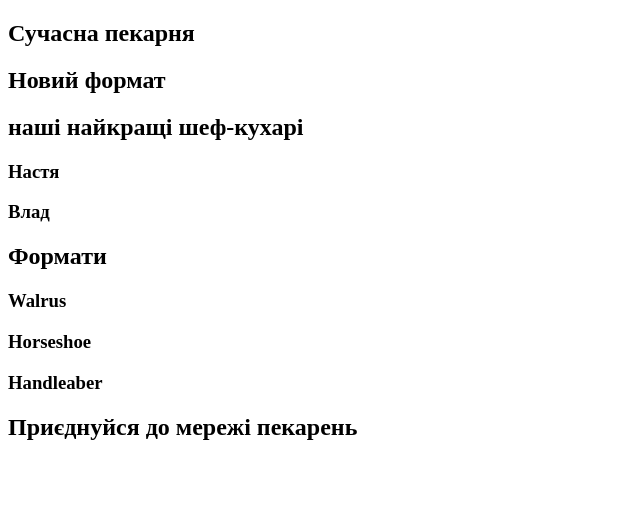
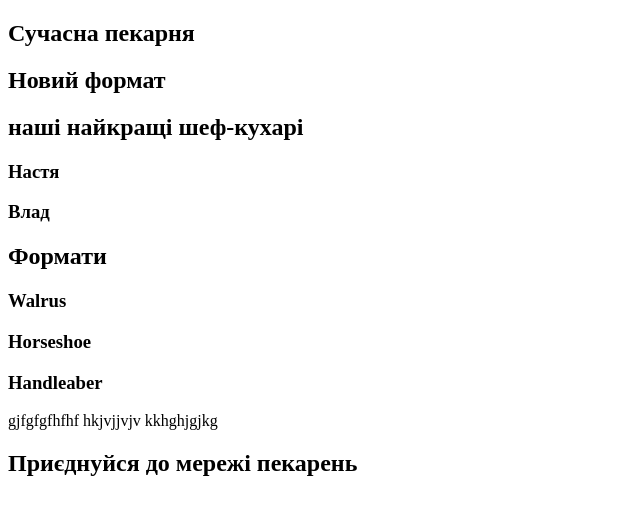
Before and after one commit to 23street/genius-test, a plain HTML site: page index.html in a window 1280 px wide. Shown: the whole page, without its empty margins (0-640 px from the left). Drawn offline with Linux system fonts and the light colour scheme.

Commit message:
3 lessons

```diff
--- a/index.html
+++ b/index.html
@@ -36,6 +36,9 @@
         </article>
         <article>
           <h3>Handleaber</h3>
+          gjfgfgfhfhf
+          hkjvjjvjv
+          kkhghjgjkg
         </article>
       </section>
       <section>
```
